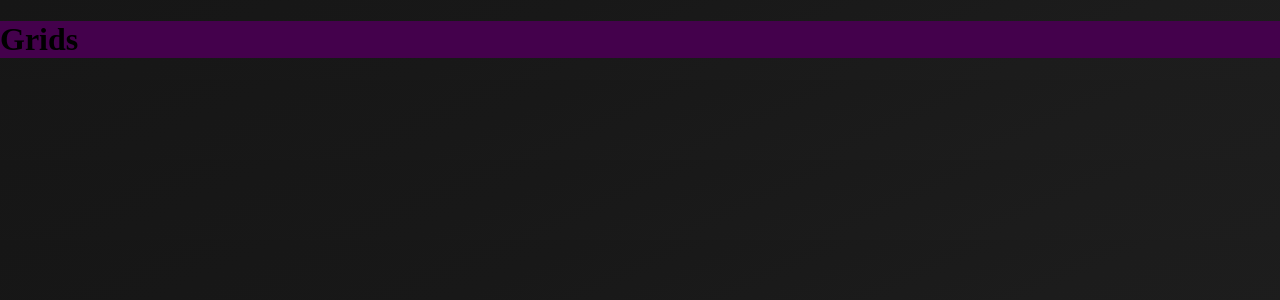
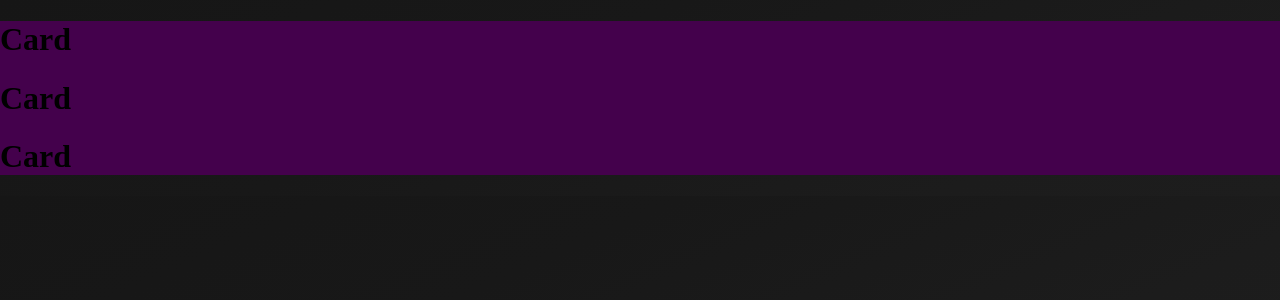
Before and after one commit to mcocoba/MCWeatherApp, a React (Create React App) app: page / in a window 1280 px wide. Shown: the top 300 px of the page. Built offline with nearby package versions, Linux system fonts and the light colour scheme.

Commit message:
card base

```diff
--- /dev/null
+++ b/src/components/WeatherCard/index.tsx
@@ -0,0 +1,5 @@
+import React from 'react';
+
+const WeatherCard: React.FC = () => <h1>Card</h1>;
+
+export default WeatherCard;
--- a/src/components/WeatherGrid/index.tsx
+++ b/src/components/WeatherGrid/index.tsx
@@ -1,5 +1,12 @@
 import React from 'react';
+import WeatherCard from '../WeatherCard';
 
-const WeatherGrid: React.FC = () => <h1>Grids</h1>;
+const WeatherGrid: React.FC = () => (
+  <>
+    <WeatherCard />
+    <WeatherCard />
+    <WeatherCard />
+  </>
+);
 
 export default WeatherGrid;
```
